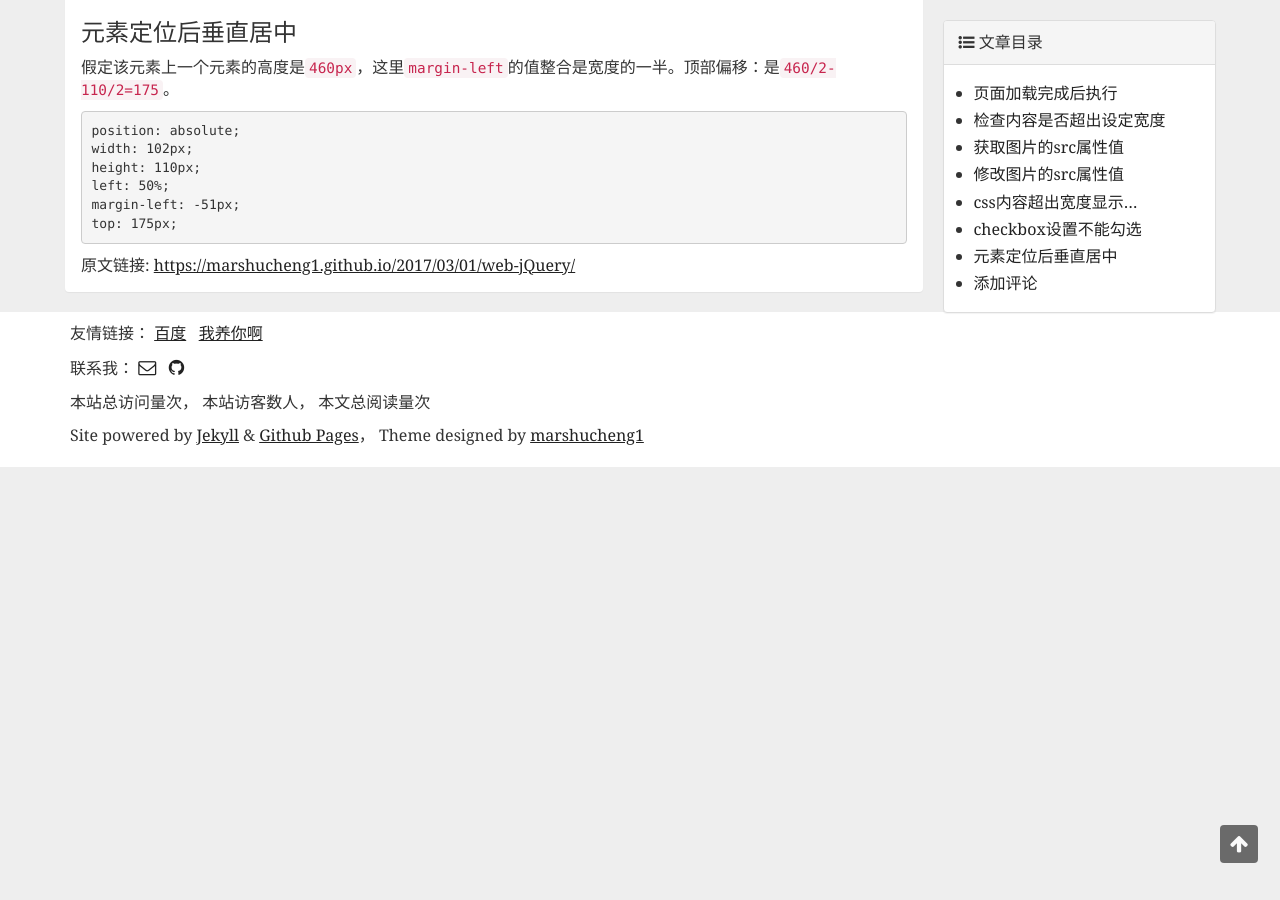
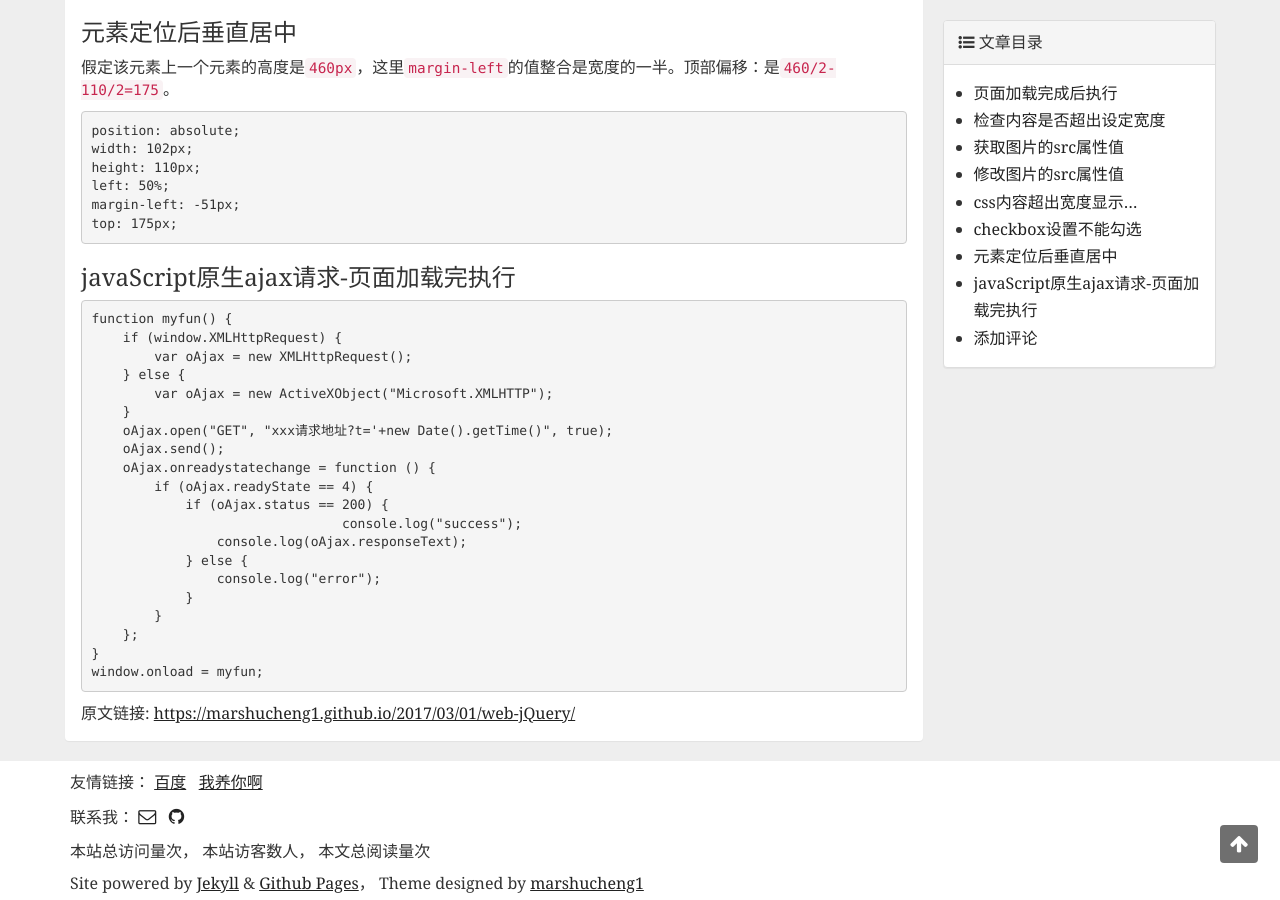
Before and after one commit to marshucheng1/marshucheng1.github.io, a Jekyll site: the page built from _posts/2017-03-01-web-jQuery.md, in a window 1280 px wide and 900 px high, scrolled down 969 px. Built offline with Jekyll 4.4.1, drawn with Linux system fonts in a browser that asks for light colours; comment, search, counter and statistics services are not loaded.

Commit message:
Update 2017-03-01-web-jQuery.md

```diff
--- a/_posts/2017-03-01-web-jQuery.md
+++ b/_posts/2017-03-01-web-jQuery.md
@@ -57,3 +57,26 @@ author: MarsHu
 	left: 50%;
 	margin-left: -51px;
 	top: 175px;
+
+### javaScript原生ajax请求-页面加载完执行 ###
+
+	function myfun() {
+        if (window.XMLHttpRequest) {
+            var oAjax = new XMLHttpRequest();
+        } else {
+            var oAjax = new ActiveXObject("Microsoft.XMLHTTP");
+        }
+        oAjax.open("GET", "xxx请求地址?t='+new Date().getTime()", true);
+        oAjax.send();
+        oAjax.onreadystatechange = function () {
+            if (oAjax.readyState == 4) {
+                if (oAjax.status == 200) {
+					console.log("success");
+                    console.log(oAjax.responseText);
+                } else {
+                    console.log("error");
+                }
+            }
+        };
+    }
+    window.onload = myfun;
```
